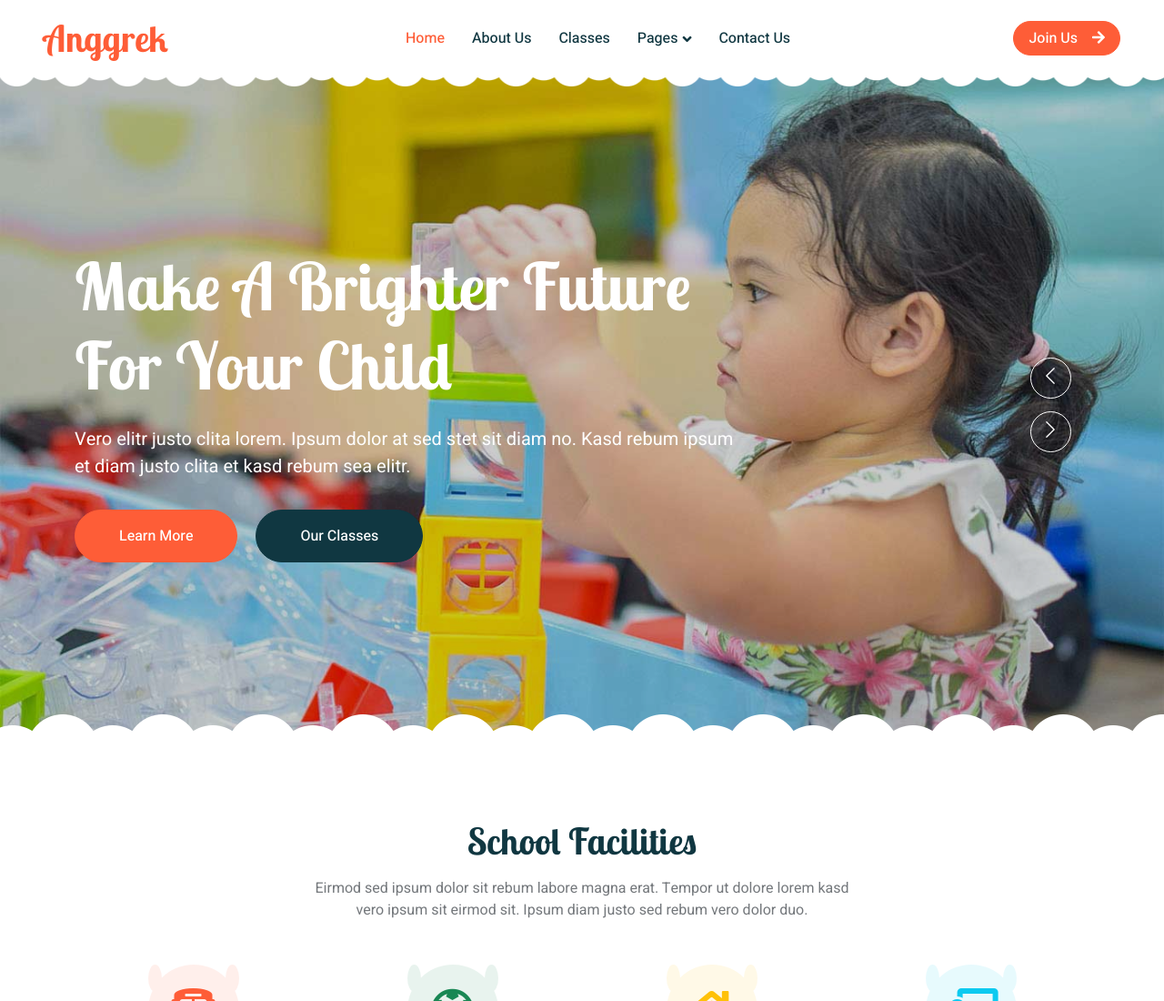
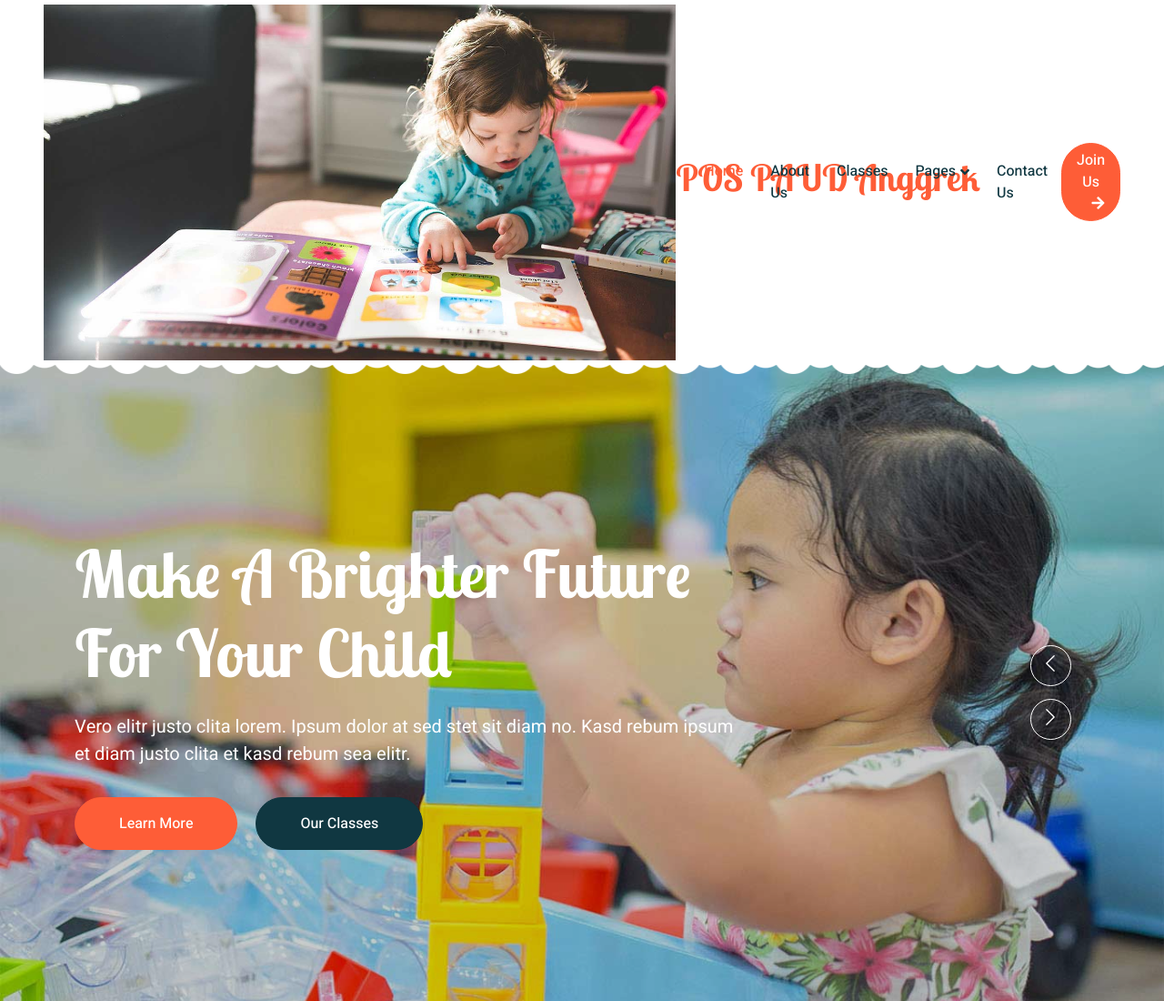
Before and after one commit to pemdeskuanyar/anggrek.github.io, a plain HTML site: page index.html in a window 1280 px wide. Shown: the top 1100 px of the page at 91% size. Drawn offline with nearby package versions, Linux system fonts and the light colour scheme.

Commit message:
Update index.html

```diff
--- a/index.html
+++ b/index.html
@@ -45,7 +45,7 @@
         <!-- Navbar Start -->
         <nav class="navbar navbar-expand-lg bg-white navbar-light sticky-top px-4 px-lg-5 py-lg-0">
             <a href="index.html" class="navbar-brand">
-                <h1 class="m-0 text-primary">Anggrek</h1>
+                <h1 class="m-0 text-primary"><img class="img-fluid" src="img/carousel-1.jpg" alt="">POS PAUD Anggrek</h1>
             </a>
             <button type="button" class="navbar-toggler" data-bs-toggle="collapse" data-bs-target="#navbarCollapse">
                 <span class="navbar-toggler-icon"></span>
```
